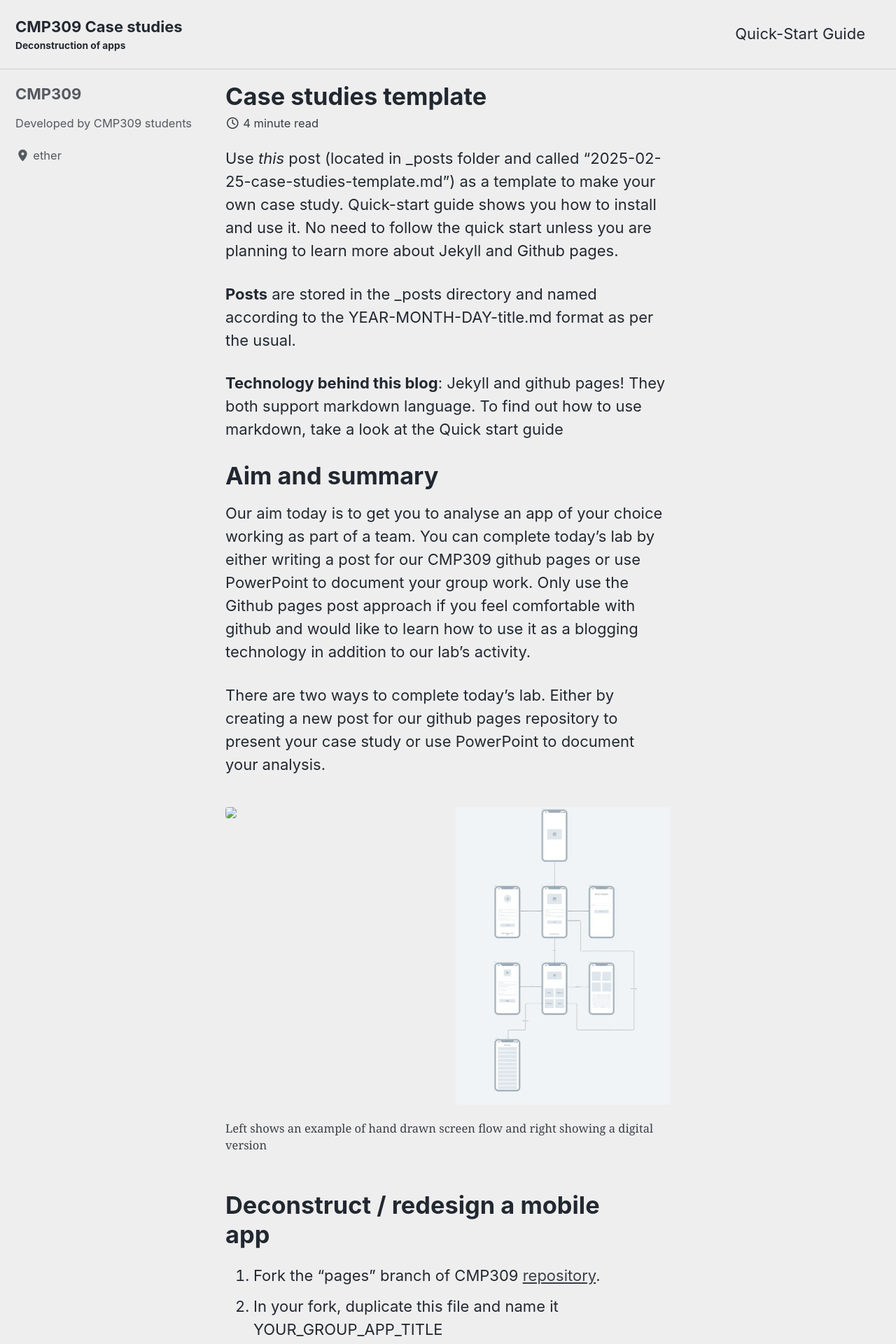
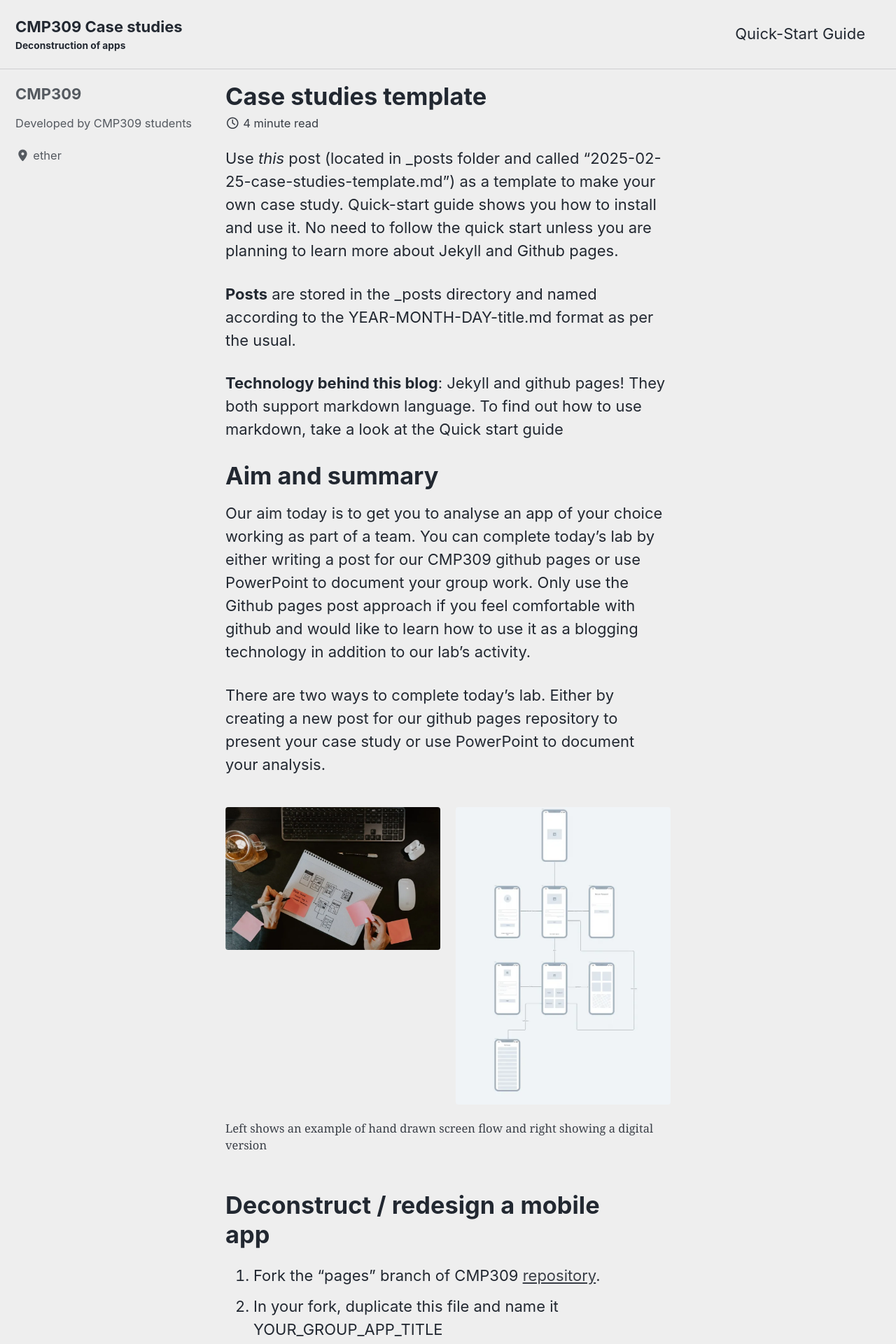
Before and after one commit to Mehrpouya/CMP309, a Jekyll site: the page built from _posts/2025-02-25-case-studies-template.md, in a window 1280 px wide. Shown: the top 1920 px of the page at 70% size. Built offline with Jekyll 4.4.1, drawn with Linux system fonts in a browser that asks for light colours; cached includes are drawn as plain includes.

Commit message:
fixed image issue with reletive URL

```diff
--- a/_posts/2025-02-25-case-studies-template.md
+++ b/_posts/2025-02-25-case-studies-template.md
@@ -21,7 +21,7 @@ Only use the Github pages post approach if you feel comfortable with github and
 There are two ways to complete today's lab. Either by creating a new post for our github pages repository to present your case study or use PowerPoint to document your analysis.
 
 <figure class="half">
-    <a href="../assets/images/authenticationUserFlow.png"><img src="../assets/assets/images/authenticationUserFlow.png"></a>
+    <a href="../assets/images/authenticationUserFlow.png"><img src="../assets/images/authenticationUserFlow.png"></a>
     <a href="../assets/images/wireFlowExample.png"><img src="../assets/images/wireFlowExample.png"></a>
     <figcaption>Left shows an example of hand drawn screen flow and right showing a digital version</figcaption>
 </figure>
```
